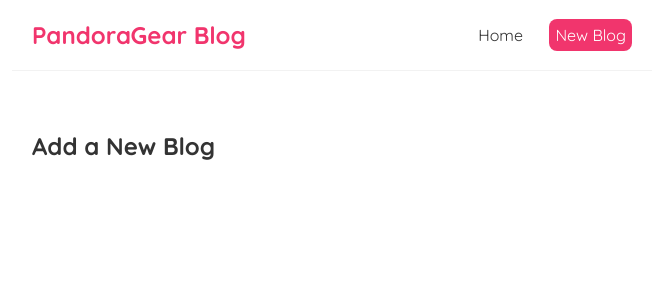
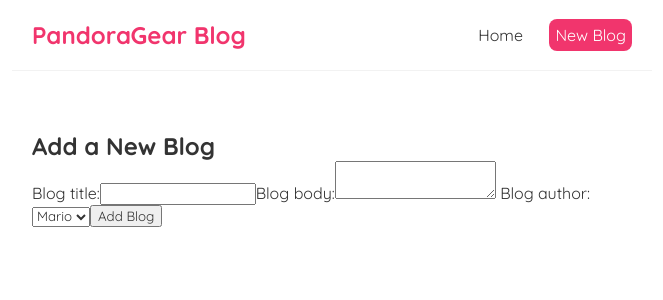
Before and after one commit to andydangit/Ninja-Modern-React, a React (Create React App) app: page /create in a window 1280 px wide. Shown: the top 300 px of the page, without its empty margins (308-971 px from the left). Built offline with nearby package versions, Linux system fonts and the light colour scheme.

Commit message:
add label and form field

```diff
--- a/src/Component/pages/Create.js
+++ b/src/Component/pages/Create.js
@@ -4,6 +4,23 @@
     return (
         <div className ="create">
             <h2> Add a New Blog </h2>
+            <form>
+                <label>Blog title:</label>
+                <input
+                type = "text"
+                required
+                />
+                <label>Blog body:</label>
+                <textarea
+                required>
+                </textarea>
+                <label> Blog author: </label>
+                <select>
+                    <option value="mario"> Mario</option>
+                    <option value="yoshi"> Yoshi</option>
+                </select>
+                <button> Add Blog </button>
+            </form>
         </div>
      );
 }
```
